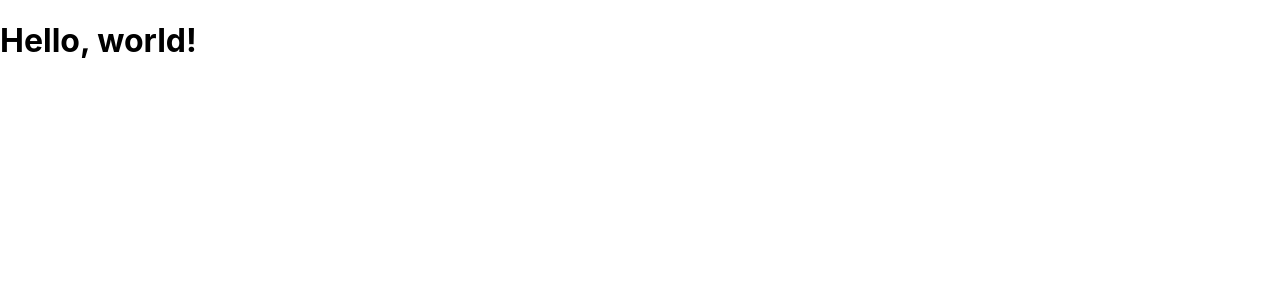
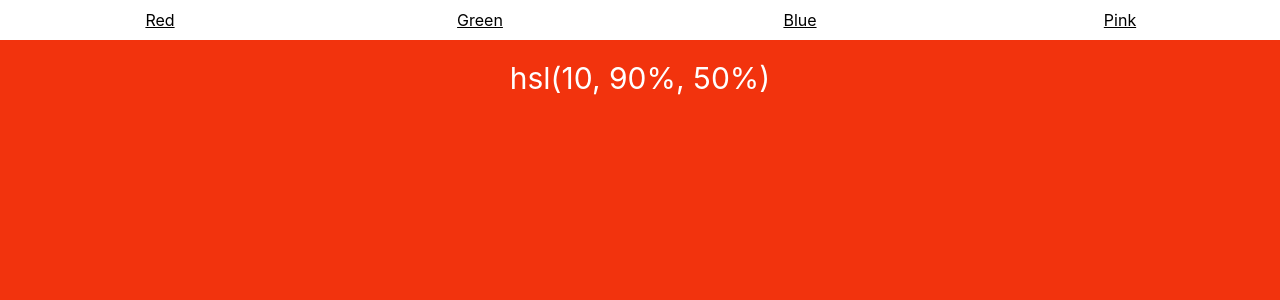
Before and after one commit to baby7305/react-router, a React (Create React App) app: page /hsl/10/90/50 in a window 1280 px wide. Shown: the top 300 px of the page. Built offline with nearby package versions, Linux system fonts and the light colour scheme.

Commit message:
Animated Transitions

```diff
--- a/src/App.js
+++ b/src/App.js
@@ -1,12 +1,160 @@
 import React, { Component } from 'react';
+import { TransitionGroup, CSSTransition } from "react-transition-group";
+import {
+  BrowserRouter as Router,
+  Switch,
+  Route,
+  Link,
+  Redirect
+} from "react-router-dom";
 import './App.css';
 
-class App extends Component {
-  render() {
-    return (
-      <h1>Hello, world!</h1>
-    );
-  }
+/* you'll need this CSS somewhere
+.fade-enter {
+  opacity: 0;
+  z-index: 1;
 }
 
-export default App;
+.fade-enter.fade-enter-active {
+  opacity: 1;
+  transition: opacity 250ms ease-in;
+}
+*/
+
+function AnimationExample() {
+  return (
+    <Router>
+      <Route
+        render={({ location }) => (
+          <div style={styles.fill}>
+            <Route
+              exact
+              path="/"
+              render={() => <Redirect to="/hsl/10/90/50" />}
+            />
+
+            <ul style={styles.nav}>
+              <NavLink to="/hsl/10/90/50">Red</NavLink>
+              <NavLink to="/hsl/120/100/40">Green</NavLink>
+              <NavLink to="/rgb/33/150/243">Blue</NavLink>
+              <NavLink to="/rgb/240/98/146">Pink</NavLink>
+            </ul>
+
+            <div style={styles.content}>
+              <TransitionGroup>
+                {/* no different than other usage of
+                CSSTransition, just make sure to pass
+                `location` to `Switch` so it can match
+                the old location as it animates out
+            */}
+                <CSSTransition
+                  key={location.key}
+                  classNames="fade"
+                  timeout={300}
+                >
+                  <Switch location={location}>
+                    <Route exact path="/hsl/:h/:s/:l" component={HSL} />
+                    <Route exact path="/rgb/:r/:g/:b" component={RGB} />
+                    {/* Without this `Route`, we would get errors during
+                    the initial transition from `/` to `/hsl/10/90/50`
+                */}
+                    <Route render={() => <div>Not Found</div>} />
+                  </Switch>
+                </CSSTransition>
+              </TransitionGroup>
+            </div>
+          </div>
+        )}
+      />
+    </Router>
+  );
+}
+
+function NavLink(props) {
+  return (
+    <li style={styles.navItem}>
+      <Link {...props} style={{ color: "inherit" }} />
+    </li>
+  );
+}
+
+function HSL({ match: { params } }) {
+  return (
+    <div
+      style={{
+        ...styles.fill,
+        ...styles.hsl,
+        background: `hsl(${params.h}, ${params.s}%, ${params.l}%)`
+      }}
+    >
+      hsl(
+      {params.h}, {params.s}
+      %, {params.l}
+      %)
+    </div>
+  );
+}
+
+function RGB({ match: { params } }) {
+  return (
+    <div
+      style={{
+        ...styles.fill,
+        ...styles.rgb,
+        background: `rgb(${params.r}, ${params.g}, ${params.b})`
+      }}
+    >
+      rgb(
+      {params.r}, {params.g}, {params.b})
+    </div>
+  );
+}
+
+const styles = {};
+
+styles.fill = {
+  position: "absolute",
+  left: 0,
+  right: 0,
+  top: 0,
+  bottom: 0
+};
+
+styles.content = {
+  ...styles.fill,
+  top: "40px",
+  textAlign: "center"
+};
+
+styles.nav = {
+  padding: 0,
+  margin: 0,
+  position: "absolute",
+  top: 0,
+  height: "40px",
+  width: "100%",
+  display: "flex"
+};
+
+styles.navItem = {
+  textAlign: "center",
+  flex: 1,
+  listStyleType: "none",
+  padding: "10px"
+};
+
+styles.hsl = {
+  ...styles.fill,
+  color: "white",
+  paddingTop: "20px",
+  fontSize: "30px"
+};
+
+styles.rgb = {
+  ...styles.fill,
+  color: "white",
+  paddingTop: "20px",
+  fontSize: "30px"
+};
+
+export default AnimationExample;
```
